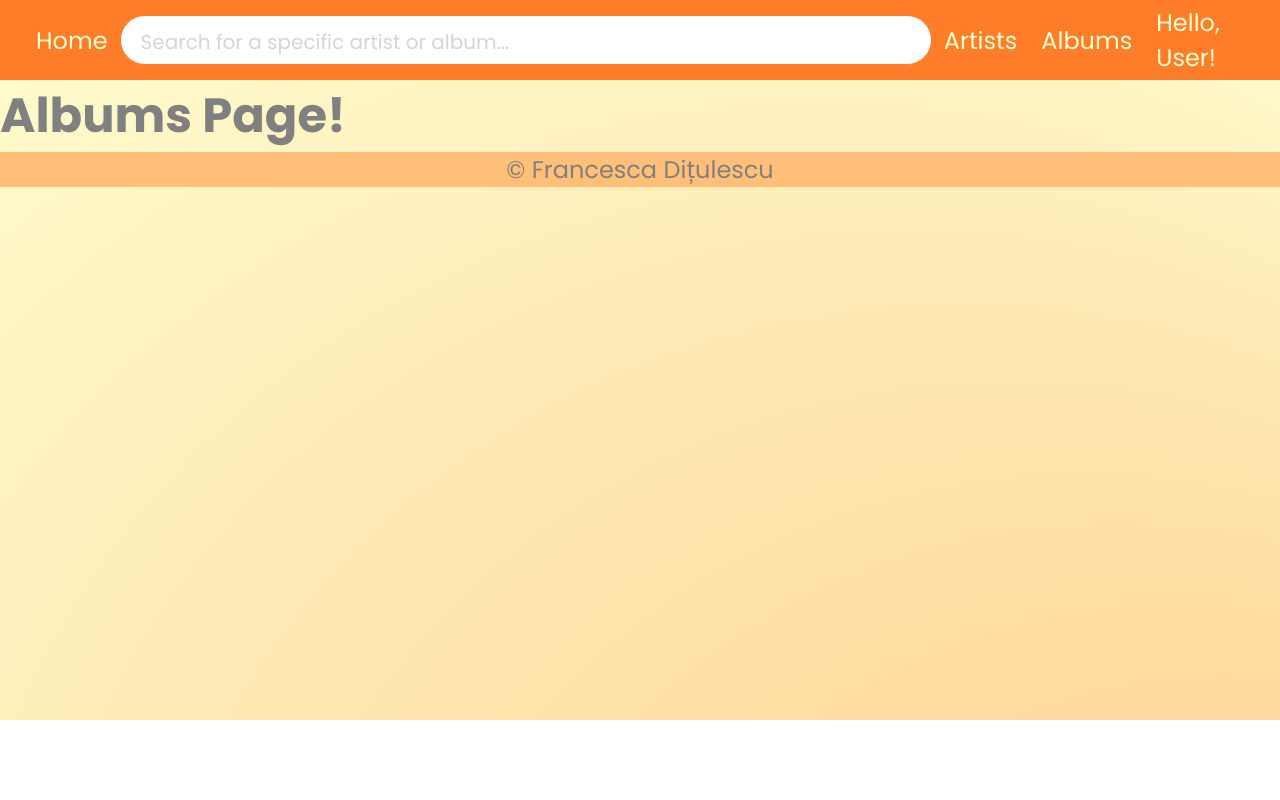
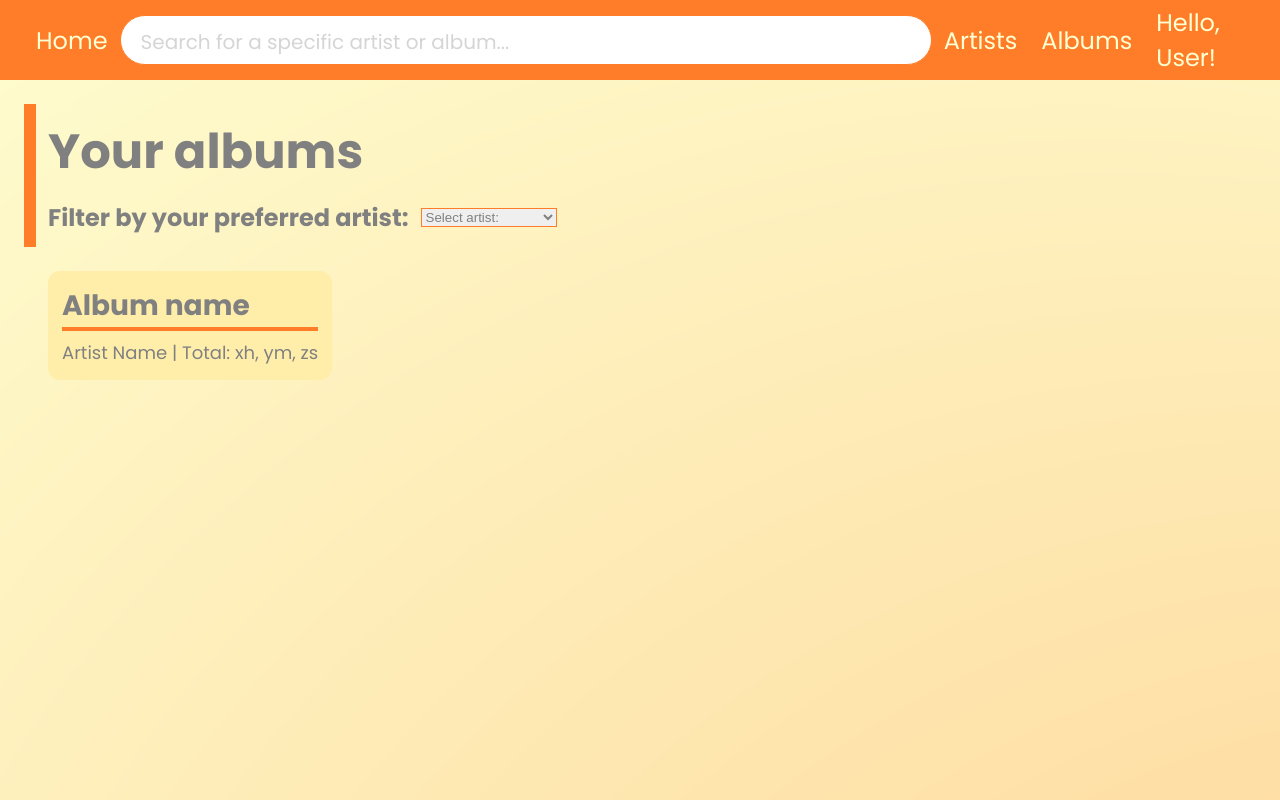
Before and after one commit to franci-andreea/music-digital-library-assesment, a React (Vite) app: page /albums in a window 1280 px wide. Shown: the top 800 px of the page. Built offline with nearby package versions, Linux system fonts and the light colour scheme.

Commit message:
finish albums page layout

```diff
--- /dev/null
+++ b/src/components/albums_list/AlbumsList.jsx
@@ -0,0 +1,13 @@
+import './AlbumsList.scss'
+
+export default function AlbumsList() {
+    return (
+        <div id="albums-section">
+            <div className='artist-album-bubble' onClick={() => goToAlbum()}>
+                <h3>Album name</h3>
+                <hr className='line' />
+                <p>Artist Name | Total: xh, ym, zs </p>
+            </div>
+        </div>
+    )
+}
--- /dev/null
+++ b/src/components/albums_list/AlbumsList.scss
@@ -0,0 +1,9 @@
+#albums-section {
+    display: flex;
+    flex-wrap: wrap;
+    align-items: flex-start;
+    gap: 24px;
+    margin-top: 24px;
+    margin-left: 24px;
+    margin-right: 24px;
+}
--- a/src/pages/albums/AlbumsPage.jsx
+++ b/src/pages/albums/AlbumsPage.jsx
@@ -1,11 +1,28 @@
+import AlbumsList from "../../components/albums_list/AlbumsList";
 import Footer from "../../components/footer/Footer";
 import Header from "../../components/header/Header";
+import './AlbumsPage.scss'
 
 export default function AlbumsPage() {
     return(
         <div>
             <Header />
-            <h1>Albums Page!</h1>
+            <div id="albums-wrapper">
+                <div className="title-section">
+                    <h1>Your albums</h1>
+                    <div id="filter-section">
+                        <h4>Filter by your preferred artist: </h4>
+                        <select>
+                            <option value="0">Select artist:</option>
+                            <option value="1">Artist Name1</option>
+                            <option value="2">Artist Name2</option>
+                            <option value="3">Artist NAME 33333</option>
+                        </select>
+                    </div>
+                </div>
+
+                <AlbumsList/>
+            </div>
             <Footer />
         </div>
     )
--- a/src/pages/albums/AlbumsPage.scss
+++ b/src/pages/albums/AlbumsPage.scss
@@ -0,0 +1,12 @@
+#albums-wrapper {
+    height: 100vh;
+    padding: 24px;
+}
+
+#filter-section {
+    display: flex;
+    flex-direction: row;
+    align-items: center;
+    justify-content: flex-start;
+    gap: 12px;
+}
--- a/src/pages/artists/ArtistsPage.jsx
+++ b/src/pages/artists/ArtistsPage.jsx
@@ -8,7 +8,7 @@ export default function ArtistsPage() {
         <div>
             <Header />
             <div id="artists-wrapper">
-                <div id="title-section">
+                <div className="title-section">
                     <h1>Your artists</h1>
                     <div id="sorting-section">
                         <h4>Sort by: </h4>
--- a/src/pages/artists/ArtistsPage.scss
+++ b/src/pages/artists/ArtistsPage.scss
@@ -5,7 +5,7 @@
     padding: 24px;
 }
 
-#title-section {
+.title-section {
     display: flex;
     flex-direction: column;
     padding: 12px;
```
